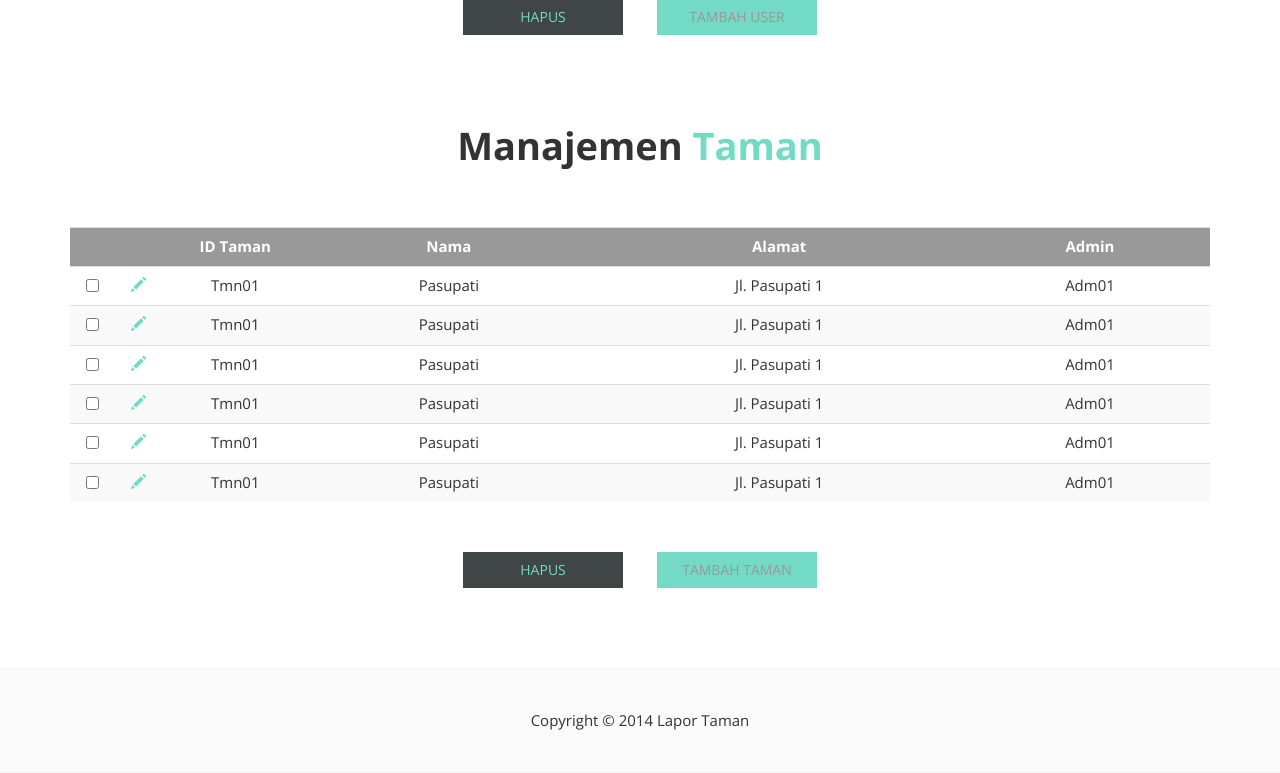
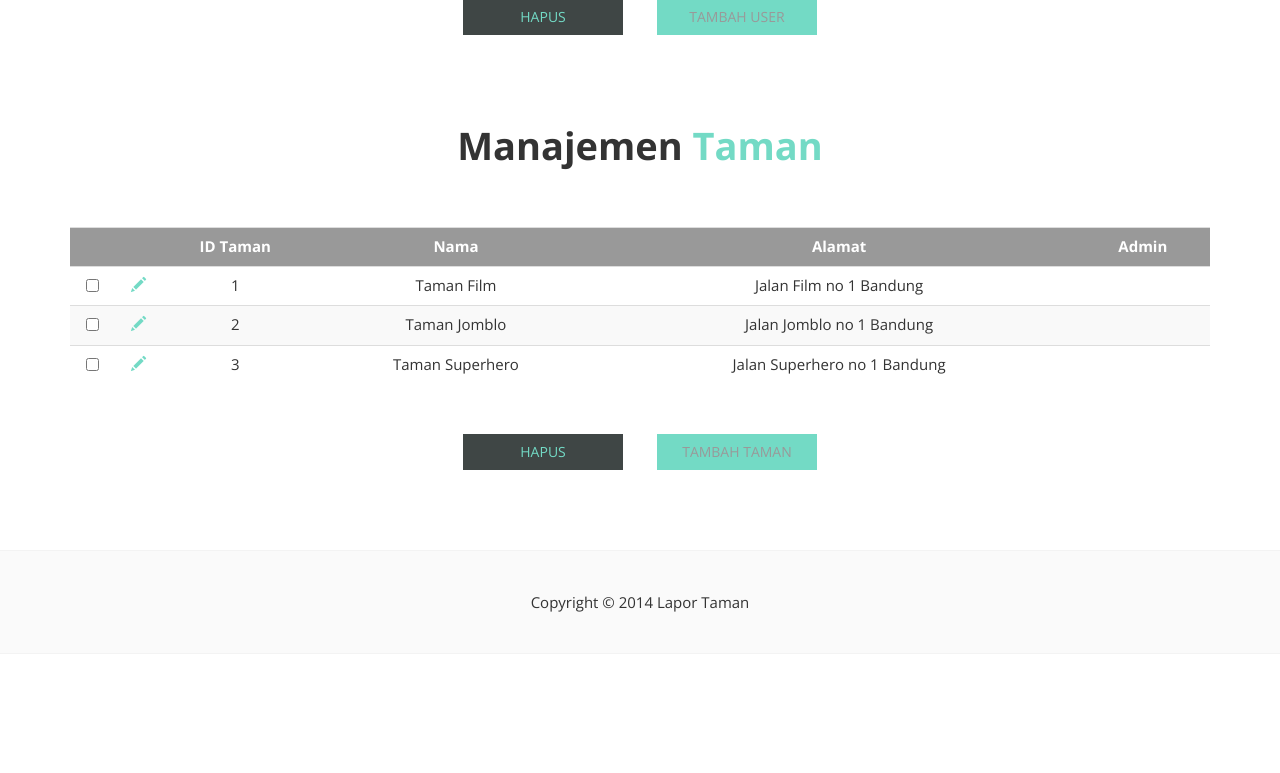
Before and after one commit to riady/Lapor-taman, a PHP site: page /manajemenuser.php in a window 1280 px wide. Shown: the part 439-1212 px from the top of the page. After the commit the page ends 1051 px from the top, so only its background shows below. Run offline with PHP 8.4, Linux system fonts and the light colour scheme; data comes from the database, SQL or seed files in the repository.

Commit message:
tambah taampilan taman

```diff
--- a/Lapor Taman/manajemenuser.php
+++ b/Lapor Taman/manajemenuser.php
@@ -8,7 +8,10 @@
 	@mysql_select_db("lapor_tamanbdg") or die( "Unable to select database");
 	$query = "SELECT * FROM t_admin";
 	$result = mysql_query($query);
+	$query = "SELECT * FROM t_taman";
+	$result2 = mysql_query($query);
 	$jumuser = mysql_numrows($result);
+	$jumtaman = mysql_numrows($result2);
 ?>
 	<head>
 		<meta charset="utf-8">
@@ -307,90 +310,36 @@
 											<th>Alamat</th>
 											<th>Admin</th>
 										</tr>
+
+										<?php
+											for($i=0 ; $i<$jumuser ; $i++){
+											?>
 											<tr>
 												<td>
 													<input type="checkbox" id="blankCheckox" value="option1">
 												</td>
 												<td>
-												<a href="#" data-toggle="modal" data-target="#edit-tamanModal" data-whatever="">
+													<a href="#" data-toggle="modal" data-target="#editModal" data-whatever="">
 														<span class="glyphicon glyphicon-pencil" aria-hidden="true"></span>
 													</a>
 												</td>
-											<td>Tmn01</td>
-											<td>Pasupati</td>
-											<td>Jl. Pasupati 1</td>
-											<td>Adm01</td>
-										</tr>
-										<tr>
-											<td>
-												<input type="checkbox" id="blankCheckox" value="option1">
-											</td>
-											<td>
-												<a href="#" data-toggle="modal" data-target="#edit-tamanModal" data-whatever="">
-													<span class="glyphicon glyphicon-pencil" aria-hidden="true"></span>
-												</a>
-											</td>
-											<td>Tmn01</td>
-											<td>Pasupati</td>
-											<td>Jl. Pasupati 1</td>
-											<td>Adm01</td>
-										</tr>
-										<tr>
-											<td>
-												<input type="checkbox" id="blankCheckox" value="option1">
-											</td>
-											<td>
-												<a href="#" data-toggle="modal" data-target="#edit-tamanModal" data-whatever="">
-													<span class="glyphicon glyphicon-pencil" aria-hidden="true"></span>
-												</a>
-											</td>
-											<td>Tmn01</td>
-											<td>Pasupati</td>
-											<td>Jl. Pasupati 1</td>
-											<td>Adm01</td>
-										</tr>
-										<tr>
-											<td>
-												<input type="checkbox" id="blankCheckox" value="option1">
-											</td>
-											<td>
-												<a href="#" data-toggle="modal" data-target="#edit-tamanModal" data-whatever="">
-													<span class="glyphicon glyphicon-pencil" aria-hidden="true"></span>
-												</a>
-											</td>
-											<td>Tmn01</td>
-											<td>Pasupati</td>
-											<td>Jl. Pasupati 1</td>
-											<td>Adm01</td>
-										</tr>
-										<tr>
-											<td>
-												<input type="checkbox" id="blankCheckox" value="option1">
-											</td>
-											<td>
-												<a href="#" data-toggle="modal" data-target="#edit-tamanModal" data-whatever="">
-													<span class="glyphicon glyphicon-pencil" aria-hidden="true"></span>
-												</a>
-											</td>
-											<td>Tmn01</td>
-											<td>Pasupati</td>
-											<td>Jl. Pasupati 1</td>
-											<td>Adm01</td>
-										</tr>
-										<tr>
-											<td>
-												<input type="checkbox" id="blankCheckox" value="option1">
-											</td>
-											<td>
-												<a href="#" data-toggle="modal" data-target="#edit-tamanModal" data-whatever="">
-													<span class="glyphicon glyphicon-pencil" aria-hidden="true"></span>
-												</a>
-											</td>
-											<td>Tmn01</td>
-											<td>Pasupati</td>
-											<td>Jl. Pasupati 1</td>
-											<td>Adm01</td>
-										</tr>
+											<?php
+												$idtaman = mysql_result($result2,$i,"id_taman");
+												$namatmn = mysql_result($result2,$i,"nama");
+												$alamat = mysql_result($result2,$i,"alamat");
+												$id_wenang = mysql_result($result2,$i,"id_berwenang");
+												$query3 = 'SELECT * FROM t_taman JOIN t_admin WHERE t_admin.id_admin='.$id_wenang;
+												$result3 = mysql_query($query3);
+												$namaadmn = mysql_result($result3,0,"t_admin.nama");
+												echo '<td>'.$idtaman.'</td>';
+												echo '<td>'.$namatmn.'</td>';
+												echo '<td>'.$alamat.'</td>';
+												echo '<td>'.$namaadmn.'</td>';
+												echo '</tr>';
+											}
+											?>
+
+
 									</table>
 									<div class="modal fade" id="edit-tamanModal" tabindex="-1" role="dialog" aria-labelledby="edit-tamanModalLabel" aria-hidden="true">
 					  					<div class="modal-dialog">
```
Lines whose indentation alone changed are shown as unchanged.
